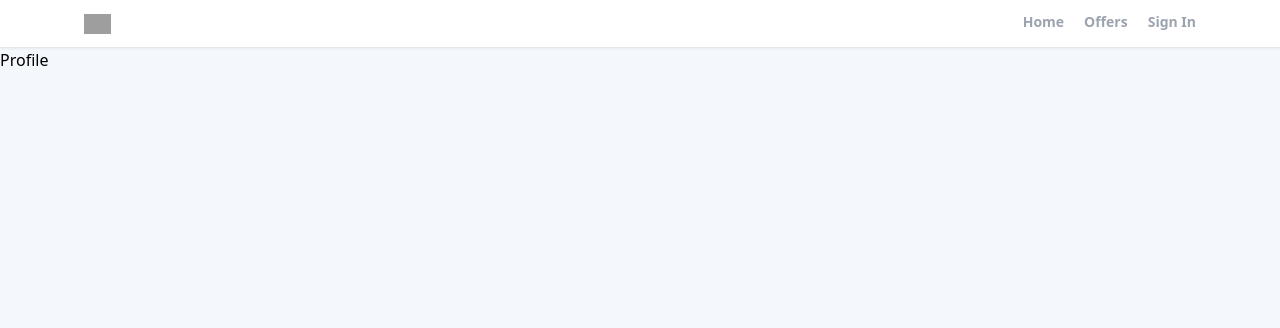
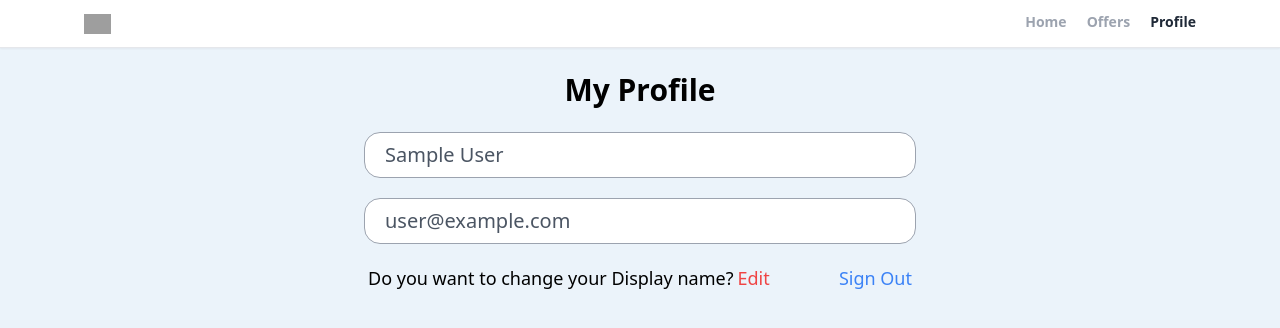
Before and after one commit to Pankaj7431/reacltor-clone-app, a React (Create React App) app: page /profile in a window 1280 px wide. Shown: the top 328 px of the page. Built offline with nearby package versions, Linux system fonts and the light colour scheme; no server answers; sample sign-in values are in the browser's storage; grey boxes are pictures that could not be loaded.

Commit message:
Completed th header component and made it dynamic

```diff
--- a/src/App.js
+++ b/src/App.js
@@ -9,6 +9,7 @@ import ForgotPassword from "./pages/forgotPassword";
 import Header from './components/Header';
 import { Bounce, ToastContainer } from "react-toastify";
 import "react-toastify/dist/ReactToastify.css";
+import PrivateRouter from './components/PrivateRouter';
 function App() {
   return (
     <>
@@ -16,7 +17,10 @@ function App() {
         <Header />
         <Routes>
           <Route path='/' element={<Home />} />
+          <Route path='/profile' element={<PrivateRouter/>}>
           <Route path='/profile' element={<Profile />} />
+          </Route>
+
           <Route path='/sign-in' element={<SignIn />} />
           <Route path='/sign-up' element={<SignUp />} />
           <Route path='/offers' element={<Offers />} />
@@ -26,7 +30,7 @@ function App() {
         </Routes>
       </Router>
       <ToastContainer
-        position="bottom-center"
+        position="top-right"
         autoClose={5000}
         hideProgressBar={false}
         newestOnTop={false}
--- a/src/components/Header.jsx
+++ b/src/components/Header.jsx
@@ -1,10 +1,25 @@
-import React from "react";
+import React, { useState } from "react";
 import { useLocation, useNavigate } from "react-router-dom";
-// import { useEffect, useState } from "react";
+import { useEffect } from "react";
+import {getAuth, onAuthStateChanged } from "firebase/auth"
+
 
 export default function Header() {
+  const [pageState,setPageState] = useState("Sign In")
   const navigate = useNavigate();
   const location = useLocation();
+  const auth = getAuth();
+  useEffect(()=>{
+    onAuthStateChanged(auth, (user)=>{
+      if(user){
+        setPageState('Profile');
+      }
+      else{
+        setPageState('Sign In');
+      }
+    })
+  }
+  )
   function pathMatchRoute(route) {
     if (route === location.pathname) return true;
   }
@@ -19,7 +34,7 @@ export default function Header() {
             src="https://static.rdc.moveaws.com/images/logos/rdc-logo-default.svg"
             alt=""
             className="h-5 cursor-pointer"
-            onClick={()=> navigate("/")}
+            onClick={() => navigate("/")}
           />
         </div>
         <div>
@@ -28,7 +43,7 @@ export default function Header() {
               className={`cursor-pointer py-3 text-sm font-semibold  text-gray-400 border-b-[3px] border-b-transparent ${
                 pathMatchRoute("/") && "text-gray-800 border-b-red-500"
               }`}
-              onClick={()=> navigate("/")}
+              onClick={() => navigate("/")}
             >
               Home
             </li>
@@ -36,17 +51,18 @@ export default function Header() {
               className={`cursor-pointer py-3 text-sm font-semibold text-gray-400 border-b-[3px] border-b-transparent ${
                 pathMatchRoute("/offers") && "text-gray-800 border-b-red-500"
               }`}
-              onClick={()=> navigate("/offers")}
+              onClick={() => navigate("/offers")}
             >
               Offers
             </li>
             <li
               className={`cursor-pointer py-3 text-sm font-semibold text-gray-400 border-b-[3px] border-b-transparent ${
-                pathMatchRoute("/sign-in") && "text-gray-800 border-b-red-500"
+                (pathMatchRoute("/sign-in") || pathMatchRoute("/profile")) &&
+                "text-gray-800 border-b-red-400"
               }`}
-              onClick={()=> navigate("/sign-in")}
+              onClick={() => navigate("/profile")}
             >
-              Sign In
+              {pageState}
             </li>
           </ul>
         </div>
--- /dev/null
+++ b/src/components/PrivateRouter.jsx
@@ -0,0 +1,11 @@
+import React from 'react'
+import { Navigate, Outlet } from 'react-router';
+import { useAuthStatus } from '../hooks/useAuthStatus';
+
+export default function PrivateRouter() {
+    const {loggedIn, checkingStatus} = useAuthStatus();
+    if(checkingStatus) {
+        return <h3>Loading........</h3>
+    }
+    return loggedIn ? <Outlet/> : <Navigate to ='/sign-in'/>
+ }
--- /dev/null
+++ b/src/hooks/useAuthStatus.jsx
@@ -0,0 +1,19 @@
+import { useEffect, useState } from "react";
+import { getAuth, onAuthStateChanged } from "firebase/auth";
+
+export function useAuthStatus() {
+  const [loggedIn, setLoggedIn] = useState(false);
+  const [checkingStatus, setCheckingStatus] = useState(true);
+
+  useEffect(() => {
+    const auth = getAuth();
+    console.log(auth);
+    onAuthStateChanged(auth, (user) => {
+      if (user) {
+        setLoggedIn(true);
+      }
+      setCheckingStatus(false);
+    });
+  }, []);
+  return { loggedIn, checkingStatus };
+}
--- a/src/index.css
+++ b/src/index.css
@@ -3,5 +3,5 @@
 @tailwind utilities;
 
 body {
-    background-color: rgb(244, 248, 252);
+    background-color: rgb(235, 243, 250);
 }
--- a/src/pages/Profile.jsx
+++ b/src/pages/Profile.jsx
@@ -1,9 +1,61 @@
-import React from 'react'
+import React, { useState } from "react";
+import {getAuth} from "firebase/auth";
+import { useNavigate } from "react-router-dom";
 
 export default function Profile() {
+  const auth =getAuth()
+  const [FormData, setFormData] = useState({
+    name: auth.currentUser.displayName,
+    email: auth.currentUser.email,
+  });
+  const { name, email } = FormData;
+  const navigate = useNavigate();
+  function onLogout(){
+    auth.signOut()
+    navigate('/sign-in')
+  }
   return (
-    <div>
-      Profile
-    </div>
-  )
+    <section className="max-w-6xl mx-auto flex justify-center items-center flex-col">
+      <h1 className="text-3xl text-center mt-6 font-bold">My Profile</h1>
+
+      <div className="w-full md:w-[50%] mt-6 px-3">
+        <form>
+          <input
+            type="text"
+            id="name"
+            value={name}
+            disabled
+            className="w-full px-5 py-2 text-xl rounded-2xl
+          text-gray-600 border-gray-400
+          transition ease-in-out cursor-text
+          mb-5"
+          />
+          <input
+            type="text"
+            id="email"
+            value={email}
+            disabled
+            className="w-full px-5 py-2 text-xl rounded-2xl
+          text-gray-600 border-gray-400
+          transition ease-in-out cursor-text
+          mb-5
+          "
+          />
+          <div className="flex justify-between whitespace-nowrap
+          text-m sm:text-lg mb-6 mx-1">
+            <p className="flex items-center">
+              Do you want to change your Display name?
+              <span className="text-red-500 hover:text-red-600
+              transition ease-in-out duration-500 cursor-pointer
+              ml-1">Edit</span>
+            </p>
+            <p onClick={onLogout} className="text-blue-500 hover:text-blue-600 cursor-pointer
+            transition ease-in-out duration-500">
+              Sign Out
+            </p>
+          </div>
+        </form>
+      </div>
+    </section>
+  );
 }
--- a/src/pages/SignUp.jsx
+++ b/src/pages/SignUp.jsx
@@ -115,12 +115,12 @@ export default function SignUp() {
             </div>
             <div className="flex justify-between whitespace-nowrap text-sm sm:text-lg ml-2 mt-2">
               <p>
-                Don't Have Account?
+                Already have an account?
                 <Link
-                  to="/sign-up"
+                  to="/sign-in"
                   className="text-red-500 hover:text-red-700 transition duration-400 ease-in-out ml-1"
                 >
-                  Sign Up.
+                  Sign In.
                 </Link>
               </p>
               <p>
```
